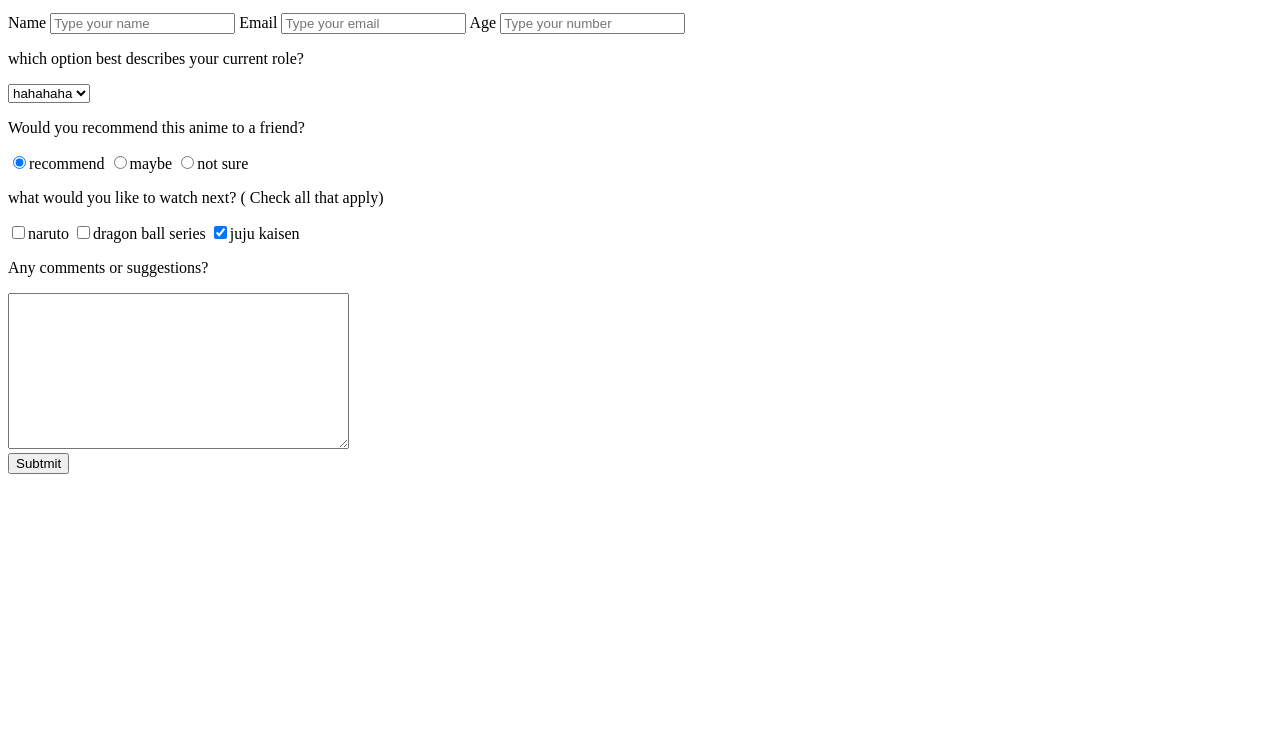
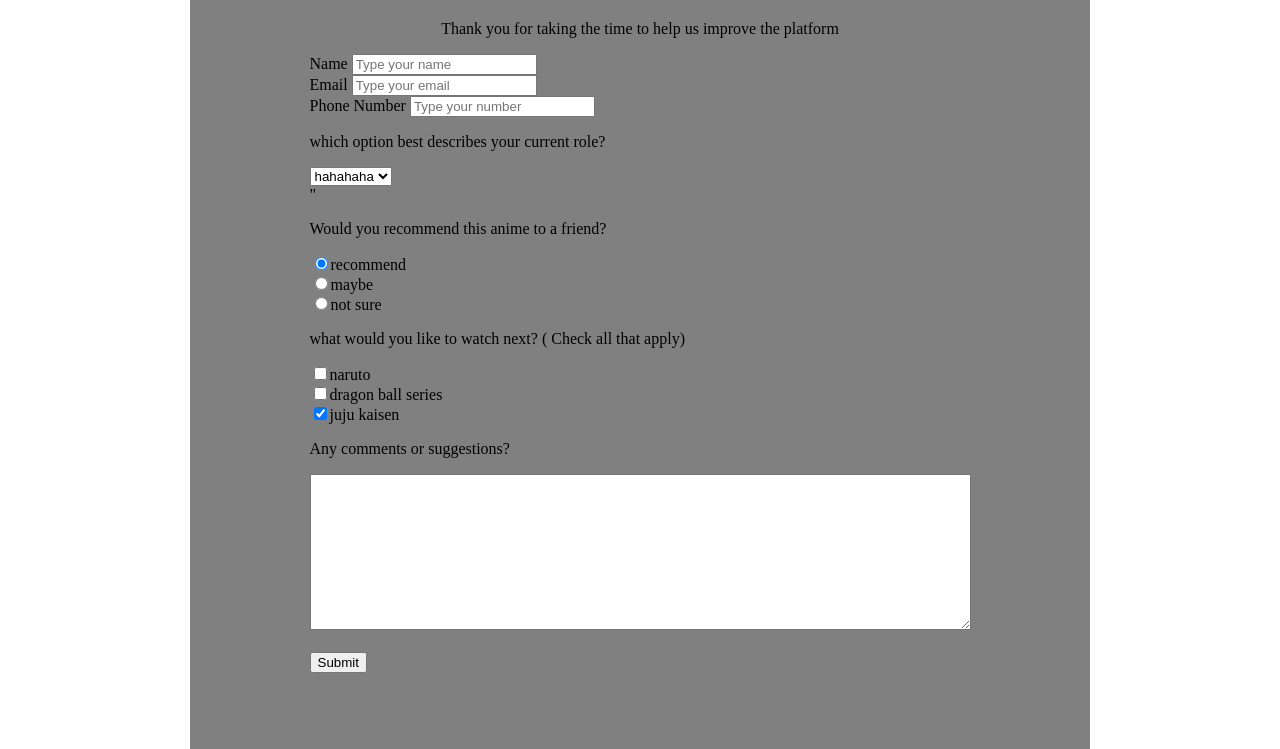
Before and after one commit to jipark92/Survey-Form-Project, a plain HTML site: page index.html in a window 1280 px wide. Shown: the part 101-850 px from the top of the page. Before the commit the page ends 800 px from the top, so only its background shows below. Drawn offline with Linux system fonts and the light colour scheme.

Commit message:
editing css now

```diff
--- a/index.html
+++ b/index.html
@@ -5,6 +5,7 @@
     <meta http-equiv="X-UA-Compatible" content="IE=edge">
     <meta name="viewport" content="width=device-width, initial-scale=1.0">
     <title>Survey Form Project</title>
+    <link rel="stylesheet" href="style.css">
 </head>
 <body>
     <div id="main-container">
@@ -12,14 +13,19 @@
         <p id="description">Thank you for taking the time to help us improve the platform</p>
 
         <form id="survey-form" action="/url-where-you-want-to-submit-form-data">
+
+            <div id="info">
             <a>Name</a>
             <input id="name" placeholder="Type your name" type="text" maxlength="20" required></input>
+            <br>
             <a>Email</a>
             <input id="email" placeholder="Type your email" type="email"required></input>
-            <a>Age</a>
+            <br><a>Phone Number</a>
             <input id="number" placeholder="Type your number" type="number" required></input>
+            </div>
 
 
+            <div id="describes">
             <p>which option best describes your current role?</p>
             <select id="dropdown" name="choices">
                 <option value="haha">hahahaha</option>
@@ -27,43 +33,44 @@
                 <option value="yaya">yaya</option>
 
             </select>
+            </div>
 
 
-
+            <div id="recommendation">"
             <p>Would you recommend this anime to a friend?</p>
             <label for="definitely">
                 <input id="definitely" value="definitely" type="radio" name="options" checked>recommend </input>
             </label>
-            <label for="maybe">
+            <br><label for="maybe">
                 <input id="maybe" value="definitely" type="radio" name="options">maybe</input>
             </label>
-            <label for="not-sure">
+            <br><label for="not-sure">
                 <input id="not-sure" value="not-sure" type="radio" name="options">not sure</input>
             </label>
+            </div>
 
-
+            <div id="improve">
             <p> what would you like to watch next? ( Check all that apply)</p>
             <label for="naruto">
                 <input id="naruto" value="naruto" type="checkbox" name="anime" >naruto</input>
             </label>
-            <label for="dragon-ball">
+            <br><label for="dragon-ball">
                 <input id="dragon-ball" value="dragon-ball" type="checkbox" name="anime">dragon ball series</input>
             </label>
-            <label for="juju-kaisen">
+            <br><label for="juju-kaisen">
                 <input id="juju-kasien" value="juju-kaisen" type="checkbox" name="anime" checked>juju kaisen</input>
             </label>
+            </div>
 
+            <div id="commentbox">
             <p>Any comments or suggestions?</p>
-            <textarea name="comment" id="comment" rows="10" cols="40"></textarea>
+            <textarea name="comment" id="comment" rows="10" cols="80"></textarea>
+            </div>
 
             <br>
-            <button id="submit" type="submit">Subtmit</button>
-
-
-
-
-
-
+            <div id="submitbtn">
+            <button id="submit" type="submit">Submit</button>
+            </div>
 
         </form>
     </div>
--- a/style.css
+++ b/style.css
@@ -0,0 +1,14 @@
+#main-container {
+    height: 900px;
+    width: 900px;
+    background-color: gray;
+    position: absolute;
+    top: 50%;
+    left: 50%;
+    transform: translate(-50%,-50%);
+    display: flex;
+    flex-direction: column;
+    justify-content: center;
+    align-items: center;
+
+}
```
